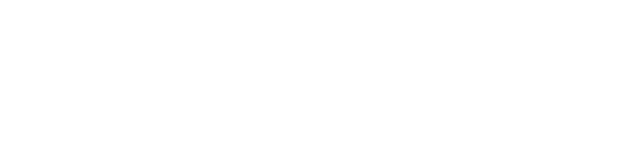
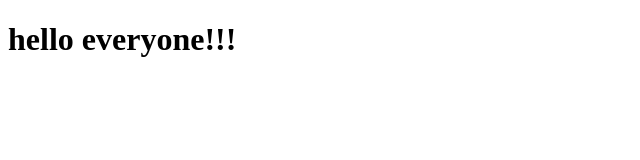
Before and after one commit to TriveniGawali/DemoRepo, a plain HTML site: page sample.html in a window 1280 px wide. Shown: the whole page, without its empty margins (0-640 px from the left). Drawn offline with Linux system fonts and the light colour scheme.

Commit message:
Add heading

```diff
--- a/sample.html
+++ b/sample.html
@@ -7,6 +7,6 @@
     <title>Document</title>
 </head>
 <body>
-
+    <h1> hello everyone!!! </h1>
 </body>
 </html>
```
